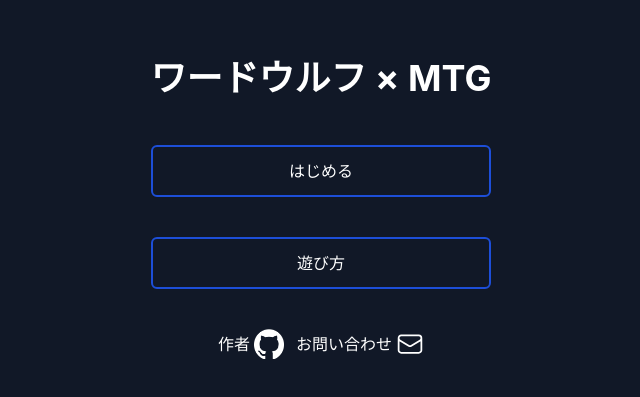
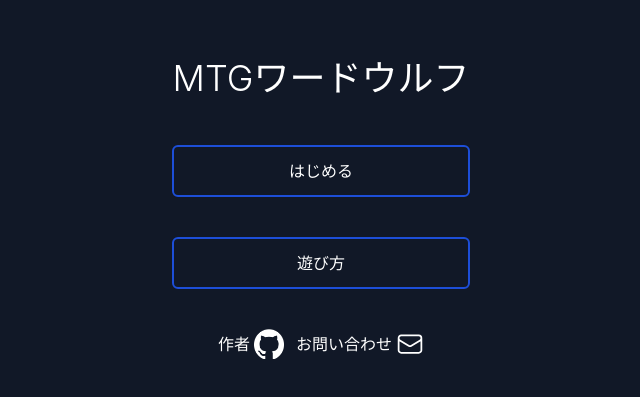
Before and after one commit to lazurite2/wordwolf_mtg, a React (Vite) app: page / in a window 1280 px wide. Shown: the part 195-592 px from the top of the page, without its empty margins (319-959 px from the left). Built offline with nearby package versions, Linux system fonts and the light colour scheme.

Commit message:
change title fix flashbug

```diff
--- a/src/index.html
+++ b/src/index.html
@@ -2,7 +2,7 @@
 <html lang="ja" class="dark">
   <head>
     <meta charset="utf-8" />
-    <title lang="ja">ワードウルフ × MTG</title>
+    <title lang="ja">MTGワードウルフ</title>
     <link
       rel="icon" href="./assets/favicon.ico"
     />
--- a/src/pages/home.tsx
+++ b/src/pages/home.tsx
@@ -4,12 +4,12 @@ import Footer from "../../components/footer";
 export default function Home() {
     const start_button: string = "はじめる";
     const tutorial_button: string = "遊び方";
-    const gametitle: string = "ワードウルフ × MTG";
+    const gametitle: string = "MTGワードウルフ";
 
     return (
         <>
-            <header className="text-center pb-10">
-                <h1 className="text-white font-bold">{gametitle}</h1>
+            <header className="flex flex-col justify-center items-center pb-10">
+                <h1 className="text-white font-light">{gametitle}</h1>
             </header>
             <div className="flex flex-col justify-center items-center gap-10">
                 <Link
--- a/src/pages/playerNameSetting/index.tsx
+++ b/src/pages/playerNameSetting/index.tsx
@@ -140,7 +140,7 @@ export default function PlayerNameSetting() {
               type="text"
               key={index}
               name={`player${index + 1}`}
-              placeholder={`player${index + 1}`}
+              placeholder={`プレイヤー${index + 1}`}
               value={
                 inputValue[`player${index + 1}`] == undefined ? "" : inputValue[`player${index + 1}`]
               }
--- a/src/pages/themecheck/index.tsx
+++ b/src/pages/themecheck/index.tsx
@@ -56,12 +56,18 @@ export default function ThemeCheck() {
 
   return (
     <>
+      {(() => {
+        if (
+          gameInfo != null &&
+          readyFlag === false &&
+          playerIndex < gameInfo.player.length
+        ) {
+          return (
+            <div>
               <header className="text-center pb-10">
                 <h1 className="text-white font-bold">お題</h1>
               </header>
-      {(() => {
-        if (gameInfo != null && readyFlag === false && playerIndex < gameInfo.player.length) {
-          return (
+
               <div className="flex flex-col items-center text-white">
                 <div className="flex gap-2 items-center">
                   <span className="text-2xl font-bold pb-10">
@@ -80,9 +86,19 @@ export default function ThemeCheck() {
                   </button>
                 </div>
               </div>
+            </div>
           );
-        } else if (gameInfo != null && readyFlag === true && playerIndex < gameInfo.player.length) {
+        } else if (
+          gameInfo != null &&
+          readyFlag === true &&
+          playerIndex < gameInfo.player.length
+        ) {
           return (
+            <div>
+              <header className="text-center pb-10">
+                <h1 className="text-white font-bold">お題</h1>
+              </header>
+
               <div className="flex flex-col items-center text-white">
                 <span className="text-2xl pb-5">あなたのお題は</span>
                 <div className="flex pb-10">
@@ -99,6 +115,7 @@ export default function ThemeCheck() {
                 >
                   覚えた！
                 </button>
+              </div>
             </div>
           );
         } else if (gameInfo != null && playerIndex === gameInfo.player.length) {
```
Lines whose indentation alone changed are shown as unchanged.
